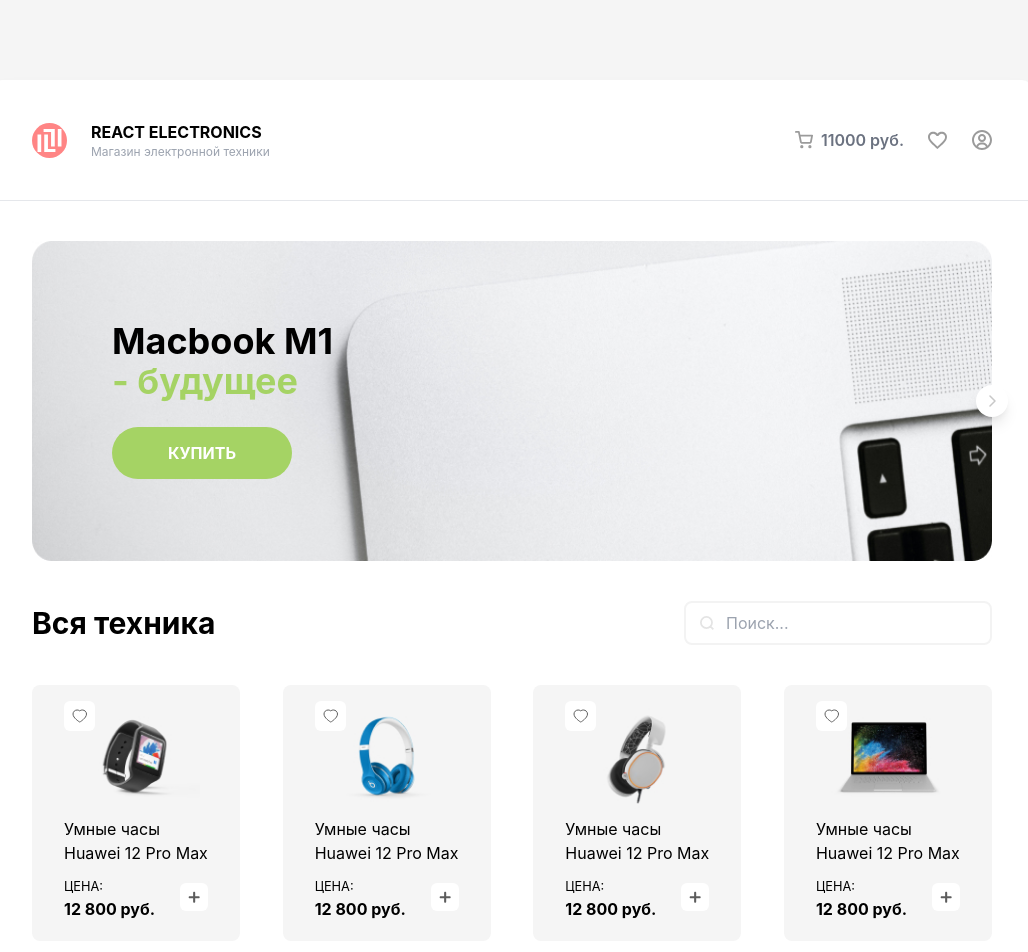
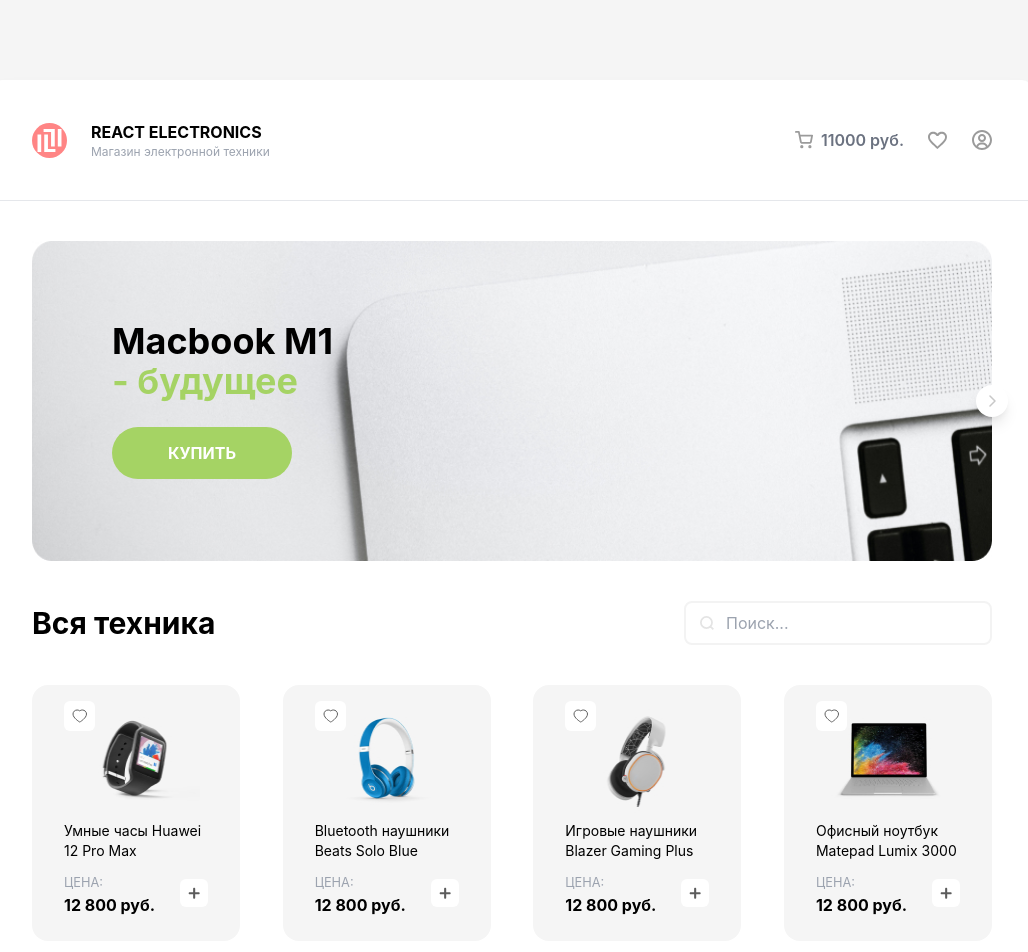
Before and after one commit to gribashov/react-electronics, a React (Create React App) app: page / in a window 1280 px wide. Shown: the top 952 px of the page, without its empty margins (128-1156 px from the left). Built offline with nearby package versions, Linux system fonts and the light colour scheme.

Commit message:
small fixes

```diff
--- a/src/App.js
+++ b/src/App.js
@@ -110,10 +110,14 @@
         {/* banner */}
         <div className="block items-center p-10">
           <div className="relative h-80">
-            <img src={banner} alt="banner" className="h-full w-full absolute" />
+            <img
+              src={banner}
+              alt="banner"
+              className="h-full w-full absolute select-none"
+            />
             <div className="absolute left-20 top-20">
-              <div className="text-4xl font-bold select-none">Macbook M1</div>
-              <div className="text-4xl font-bold text-custom-green select-none">
+              <div className="text-4xl font-bold">Macbook M1</div>
+              <div className="text-4xl font-bold text-custom-green">
                 - будущее
               </div>
               <div className="mt-10">
@@ -179,7 +183,7 @@
         <div className="flex items-center justify-between p-10">
           {/* card */}
           <div>
-            <div className="bg-card-gray px-8 py-4 rounded-lg w-52 h-64 relative">
+            <div className="bg-card-gray px-8 py-4 rounded-2xl w-52 h-64 relative">
               <div className="absolute">
                 <div className="bg-white p-2 cursor-pointer rounded-md">
                   <svg
@@ -199,14 +203,14 @@
               <img
                 src={product1}
                 alt="product1"
-                className="w-32 mx-2 flex-shrink-0"
+                className="w-32 h-28 mx-2 flex-shrink-0"
               />
-              <div className="text-base w-36 mt-2">
+              <div className="text-sm w-36 mt-2">
                 Умные часы Huawei 12 Pro Max
               </div>
               <div className="flex items-center justify-between mt-2">
                 <div>
-                  <small>ЦЕНА:</small>
+                  <small className="text-gray-400">ЦЕНА:</small>
                   <div className="font-bold text-base">12 800 руб.</div>
                 </div>
                 <div className="bg-white p-2 cursor-pointer rounded-md">
@@ -228,7 +232,7 @@
           </div>
           {/* card */}
           <div className="ml-10">
-            <div className="bg-card-gray px-8 py-4 rounded-lg w-52 h-64 relative">
+            <div className="bg-card-gray px-8 py-4 rounded-2xl w-52 h-64 relative">
               <div className="absolute">
                 <div className="bg-white p-2 cursor-pointer rounded-md">
                   <svg
@@ -248,14 +252,14 @@
               <img
                 src={product2}
                 alt="product2"
-                className="w-32 mx-2 flex-shrink-0"
+                className="w-32 h-28 mx-2 flex-shrink-0"
               />
-              <div className="text-base w-36 mt-2">
-                Умные часы Huawei 12 Pro Max
+              <div className="text-sm w-36 mt-2">
+                Bluetooth наушники Beats Solo Blue
               </div>
               <div className="flex items-center justify-between mt-2">
                 <div>
-                  <small>ЦЕНА:</small>
+                  <small className="text-gray-400">ЦЕНА:</small>
                   <div className="font-bold text-base">12 800 руб.</div>
                 </div>
                 <div className="bg-white p-2 cursor-pointer rounded-md">
@@ -277,7 +281,7 @@
           </div>
           {/* card */}
           <div className="ml-10">
-            <div className="bg-card-gray px-8 py-4 rounded-lg w-52 h-64 relative">
+            <div className="bg-card-gray px-8 py-4 rounded-2xl w-52 h-64 relative">
               <div className="absolute">
                 <div className="bg-white p-2 cursor-pointer rounded-md">
                   <svg
@@ -297,14 +301,14 @@
               <img
                 src={product3}
                 alt="product3"
-                className="w-32 mx-2 flex-shrink-0"
+                className="w-32 h-28 mx-2 flex-shrink-0"
               />
-              <div className="text-base w-36 mt-2">
-                Умные часы Huawei 12 Pro Max
+              <div className="text-sm w-36 mt-2">
+                Игровые наушники Blazer Gaming Plus
               </div>
               <div className="flex items-center justify-between mt-2">
                 <div>
-                  <small>ЦЕНА:</small>
+                  <small className="text-gray-400">ЦЕНА:</small>
                   <div className="font-bold text-base">12 800 руб.</div>
                 </div>
                 <div className="bg-white p-2 cursor-pointer rounded-md">
@@ -326,7 +330,7 @@
           </div>
           {/* card */}
           <div className="ml-10">
-            <div className="bg-card-gray px-8 py-4 rounded-lg w-52 h-64 relative">
+            <div className="bg-card-gray px-8 py-4 rounded-2xl w-52 h-64 relative">
               <div className="absolute">
                 <div className="bg-white p-2 cursor-pointer rounded-md">
                   <svg
@@ -346,14 +350,14 @@
               <img
                 src={product4}
                 alt="product4"
-                className="w-32 mx-2 flex-shrink-0"
+                className="w-32 h-28 mx-2 flex-shrink-0"
               />
-              <div className="text-base w-36 mt-2">
-                Умные часы Huawei 12 Pro Max
+              <div className="text-sm w-36 mt-2">
+                Офисный ноутбук Matepad Lumix 3000
               </div>
               <div className="flex items-center justify-between mt-2">
                 <div>
-                  <small>ЦЕНА:</small>
+                  <small className="text-gray-400">ЦЕНА:</small>
                   <div className="font-bold text-base">12 800 руб.</div>
                 </div>
                 <div className="bg-white p-2 cursor-pointer rounded-md">
```
